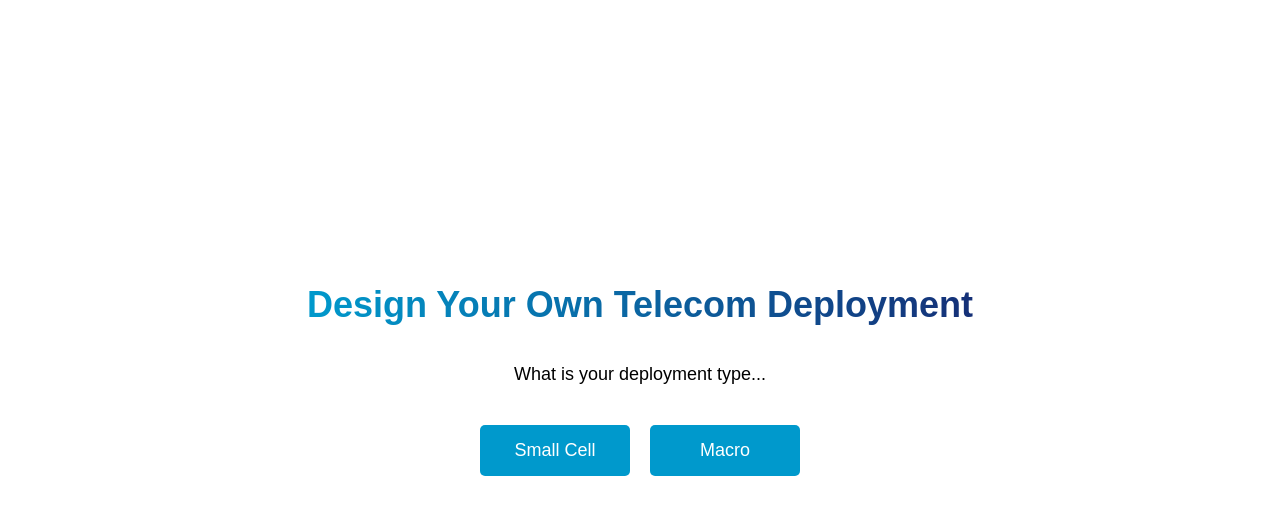
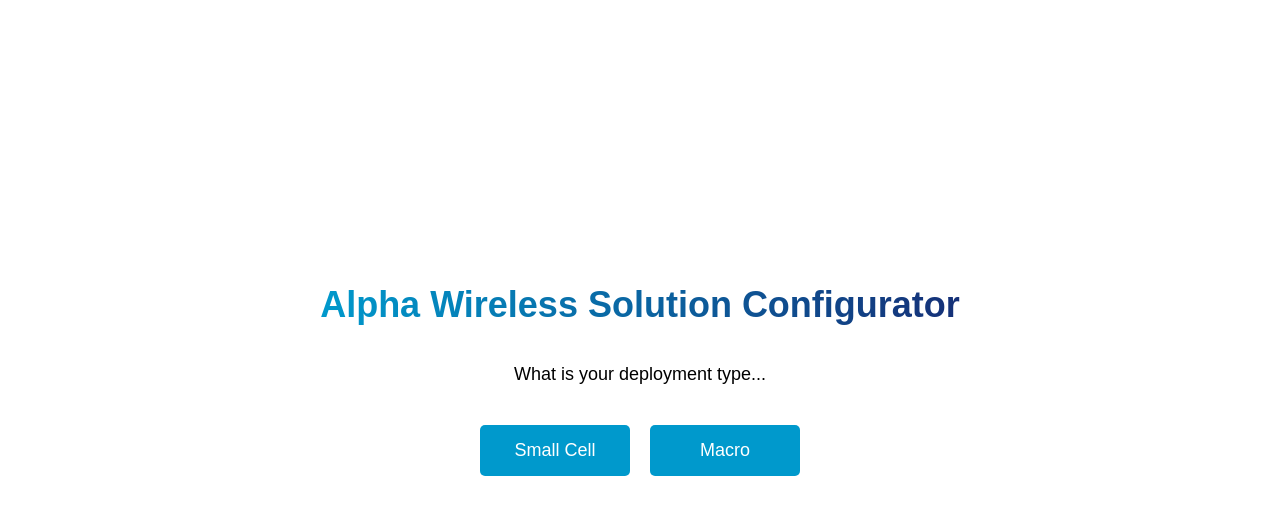
Before and after one commit to jonnybones455/Alpha-Configurator-V2-Tesla, a plain HTML site: page index.html in a window 1280 px wide. Shown: the part 92-606 px from the top of the page. Drawn offline with Linux system fonts and the light colour scheme.

Commit message:
Update index.html

```diff
--- a/index.html
+++ b/index.html
@@ -2,7 +2,7 @@
 <html lang="en">
 <head>
     <meta charset="UTF-8">
-    <title>Alpha Wireless Deployment Creator</title>
+    <title>Alpha Wireless Solution Configurator</title>
     <link rel="stylesheet" href="styles.css">
 </head>
 <body>
@@ -12,7 +12,7 @@
         <img src="images/logo.png" alt="Alpha Wireless Logo" id="logo">
     </header>
     <main id="landing-page">
-        <h1>Design Your Own Telecom Deployment</h1>
+        <h1>Alpha Wireless Solution Configurator</h1>
         <p>What is your deployment type...</p>
         <div class="options">
             <button onclick="location.href='smallcell.html'">Small Cell</button>
```
